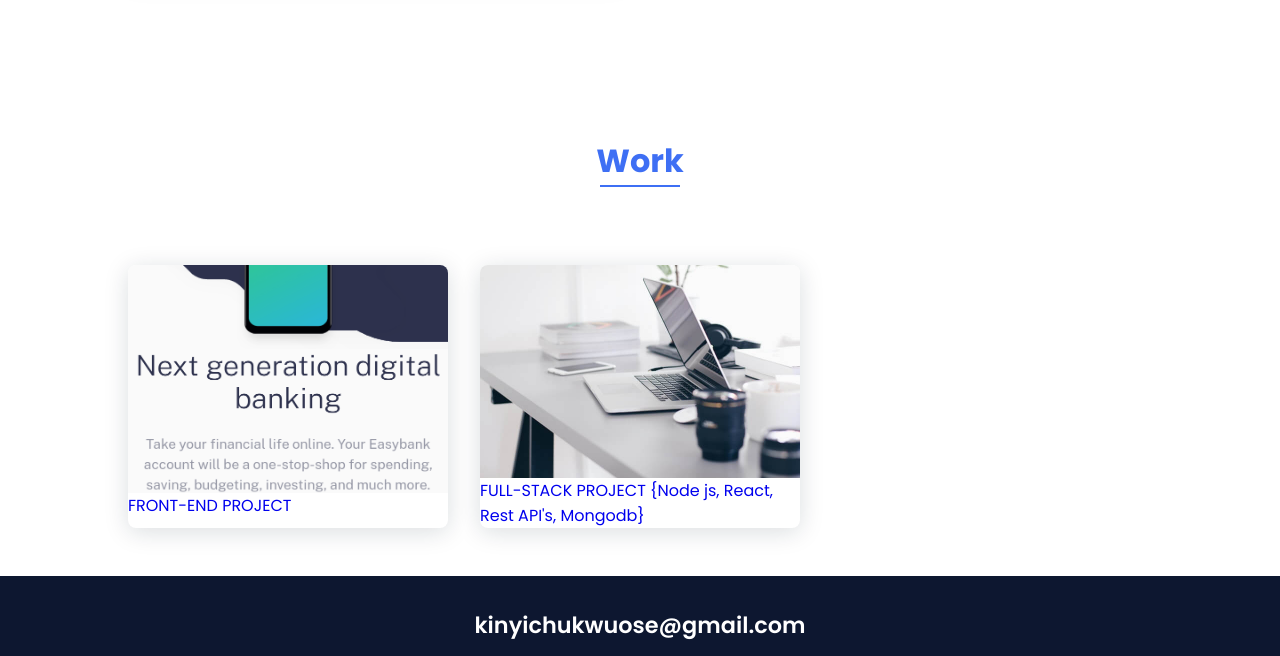
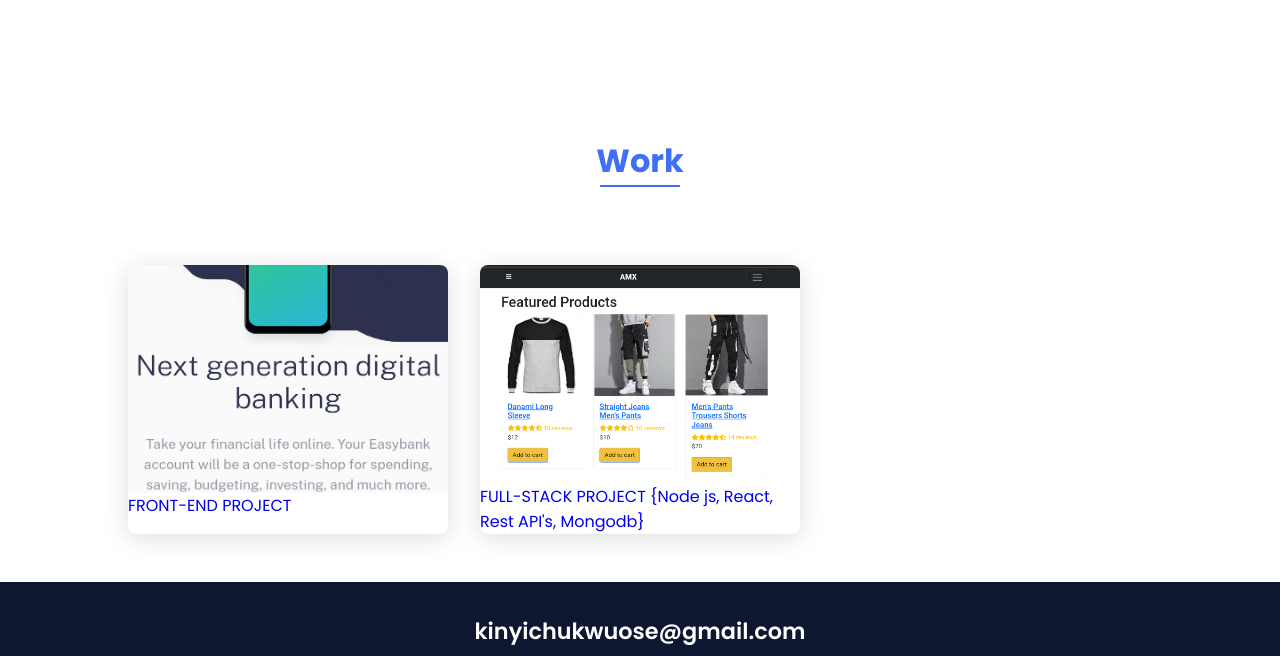
Before and after one commit to kinyichukwu/Portfolio, a plain HTML site: page index.html in a window 1280 px wide. Shown: the part 2193-2849 px from the top of the page. Drawn offline with nearby package versions, Linux system fonts and the light colour scheme.

Commit message:
Update index.html

```diff
--- a/index.html
+++ b/index.html
@@ -185,7 +185,7 @@ Skills/Interests: JavaScript, React, NextJs, Typescript, GraphQL, Scss, Firebase
                         FRONT-END PROJECT
                     </a>
                     <a href="https://sharon-clothing-store.herokuapp.com/" class="work__img">
-                        <img src="assets/img/work4.jpg" alt="">
+                        <img src="assets/img/p1.png" alt="">
                         FULL-STACK PROJECT {Node js, React, Rest API's, Mongodb}
                     </a>
 
```
